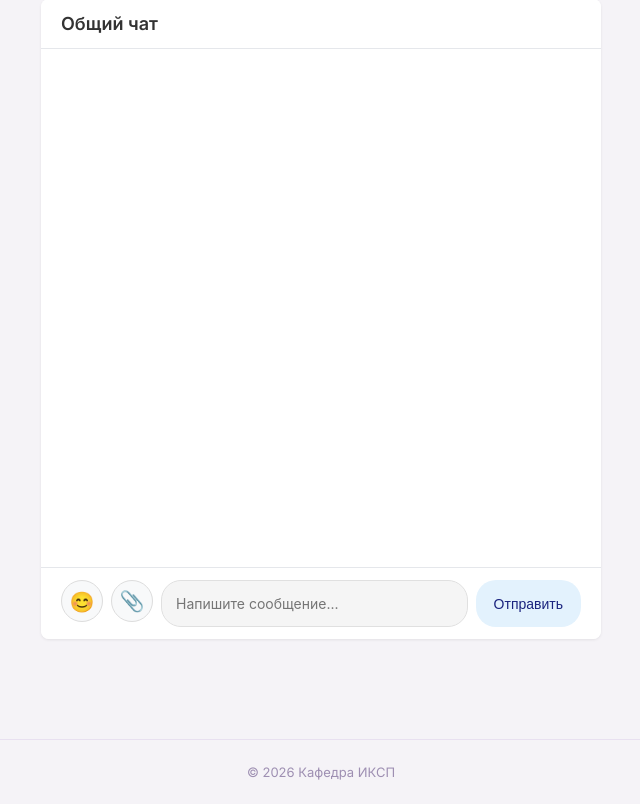
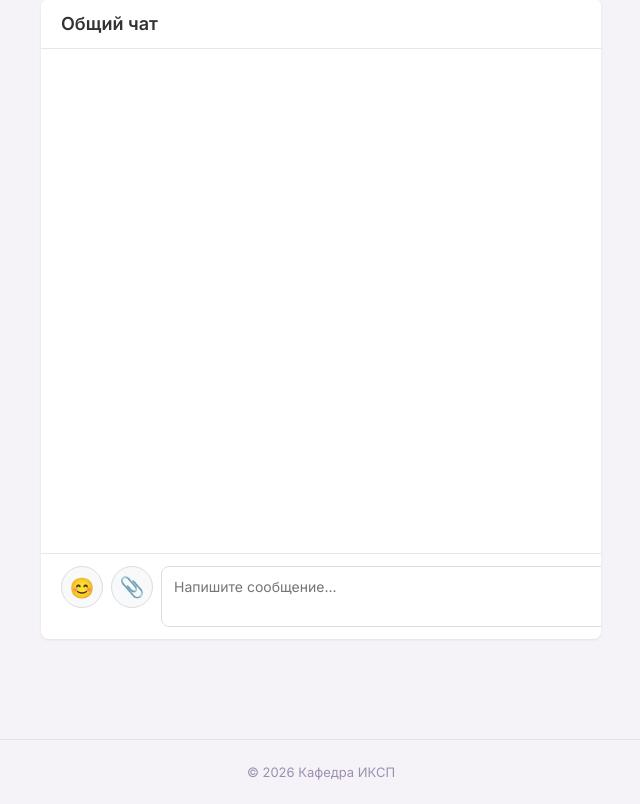
Before and after one commit to l27001/departmentportal, a Flask app: template templates/chat/chat.html in a window 1280 px wide. Shown: the part 119-923 px from the top of the page, without its empty margins (319-959 px from the left). Run offline with Flask 3, Linux system fonts and the light colour scheme; the template is opened without the code that fills it, so the values that code supplies are empty.

Commit message:
feat: auto-expanding chat input textarea

```diff
--- a/templates/chat/chat.html
+++ b/templates/chat/chat.html
@@ -24,7 +24,7 @@
       <input type="file" id="chatFileInput" multiple hidden>
       <span>📎</span>
     </label>
-    <input type="text" id="chatInput" placeholder="Напишите сообщение..." onkeydown="if(event.key==='Enter') sendMessage()" style="flex:1;">
+    <textarea id="chatInput" placeholder="Напишите сообщение..." onkeydown="if(event.key==='Enter'&&!event.shiftKey) { event.preventDefault(); sendMessage(); }" style="flex:1;resize:none;overflow-y:hidden;min-height:42px;max-height:150px;padding:10px 12px;border:1px solid #ddd;border-radius:8px;font-size:14px;font-family:inherit;line-height:1.4;box-sizing:border-box;" oninput="autoResizeChatInput()"></textarea>
     <button class="chat-send-btn" id="chatSendBtn" onclick="sendMessage()">Отправить</button>
   </div>
 </div>
@@ -128,6 +128,12 @@ function formatSize(bytes) {
   return (bytes / 1048576).toFixed(1) + ' MB';
 }
 
+function autoResizeChatInput() {
+  var el = document.getElementById('chatInput');
+  el.style.height = 'auto';
+  el.style.height = Math.min(el.scrollHeight, 150) + 'px';
+}
+
 function sendMessage() {
   var input = document.getElementById('chatInput');
   var text = input.value.trim();
@@ -150,6 +156,7 @@ function sendMessage() {
     .then(function(r) { return r.json(); })
     .then(function() {
       input.value = '';
+      autoResizeChatInput();
       clearPendingFiles();
       btn.disabled = false;
       loadMessages();
@@ -167,6 +174,7 @@ function sendMessage() {
     .then(function(r) { return r.json(); })
     .then(function() {
       input.value = '';
+      autoResizeChatInput();
       btn.disabled = false;
       loadMessages();
     })
```
